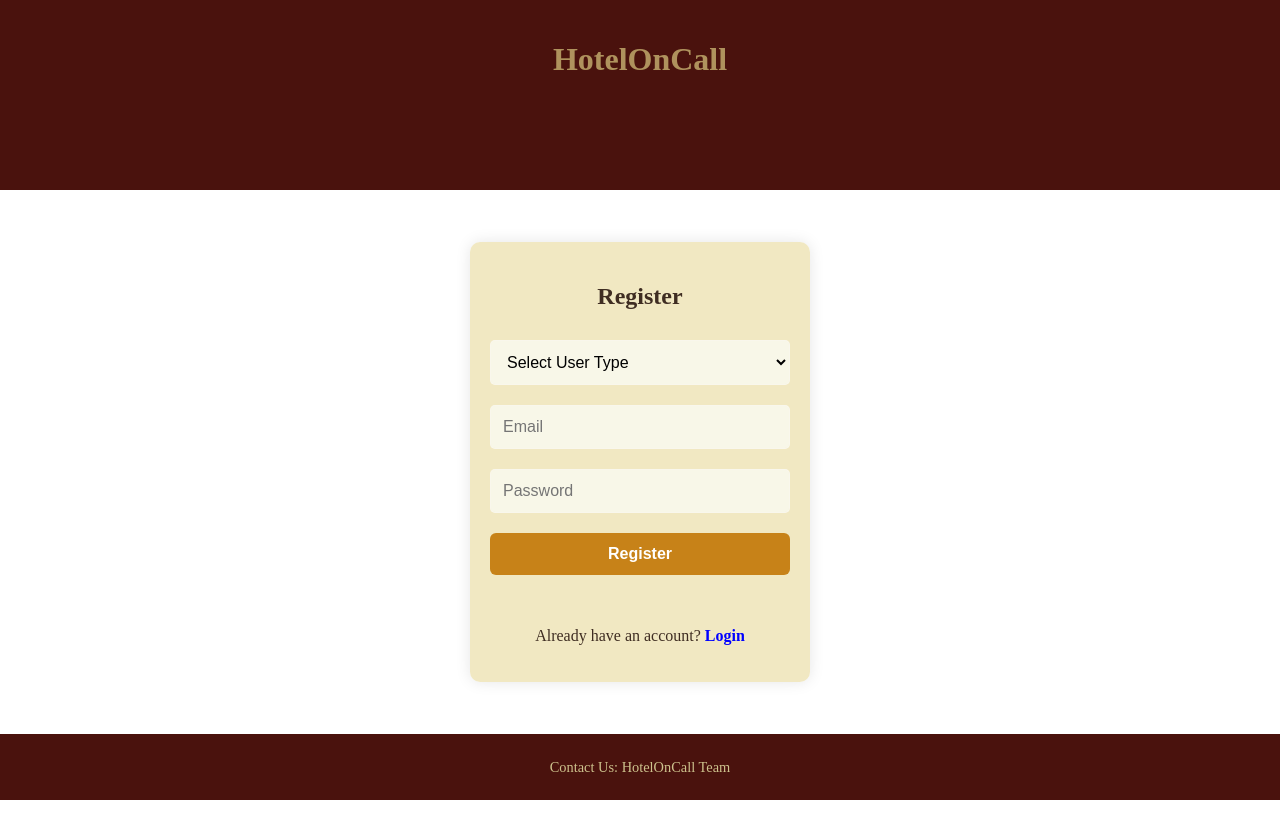
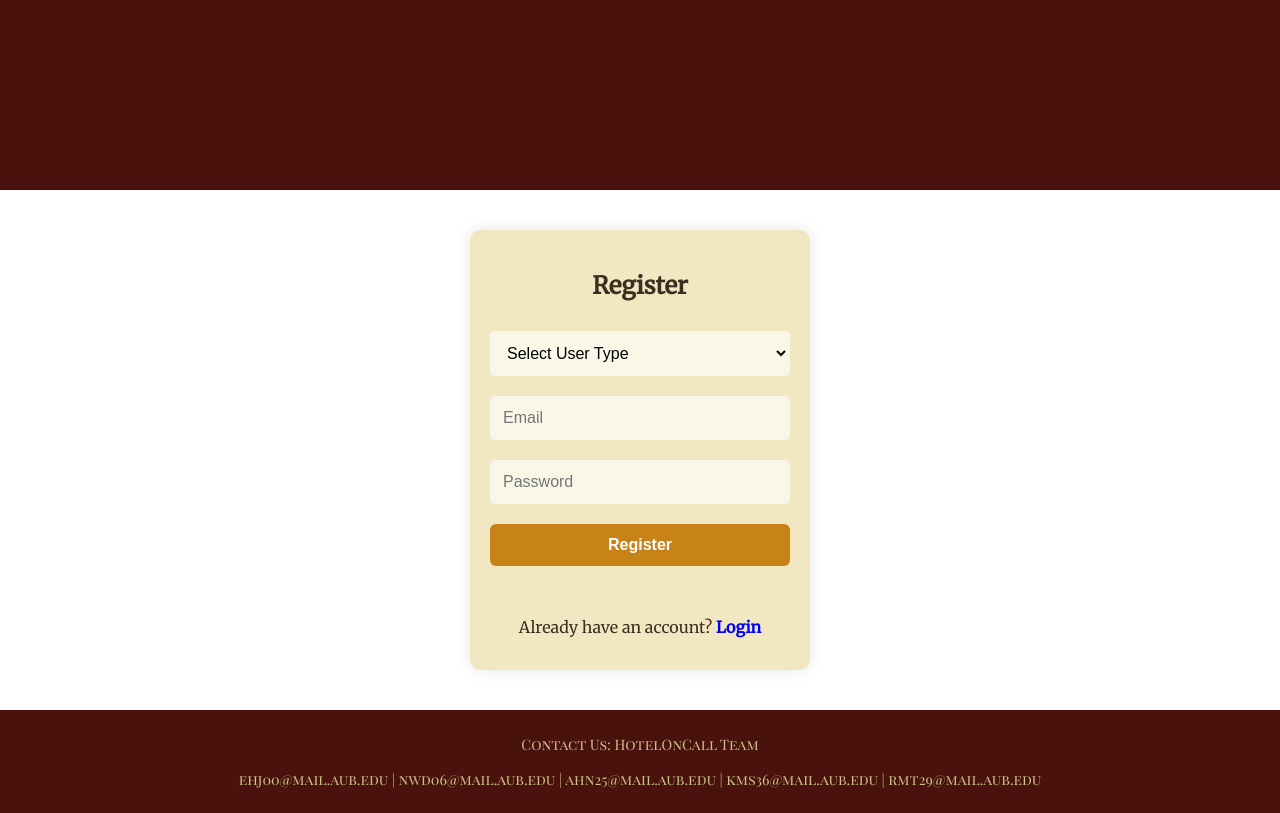
Before and after one commit to eliejbara/HotelOnCall, a website: page public/register.html in a window 1280 px wide. Drawn offline with Linux system fonts and the light colour scheme.

Commit message:
Update register.html

```diff
--- a/public/register.html
+++ b/public/register.html
@@ -4,13 +4,14 @@
   <meta charset="UTF-8">
   <meta name="viewport" content="width=device-width, initial-scale=1.0">
   <title>HotelOnCall Register</title>
-  <link rel="stylesheet" href="/styles.css">
+  <link rel="stylesheet" href="styles.css">
+  <link href="https://fonts.googleapis.com/css2?family=Playfair+Display+SC&display=swap" rel="stylesheet">
+  <link href="https://fonts.googleapis.com/css2?family=Merriweather&display=swap" rel="stylesheet">
 </head>
 <body>
 
   <!-- Header -->
   <header>
-    <h1>HotelOnCall</h1>
   </header>
 
   <!-- Registration Form -->
@@ -35,6 +36,7 @@
   <!-- Footer -->
   <footer>
     <p>Contact Us: HotelOnCall Team</p>
+    <p>ehj00@mail.aub.edu | nwd06@mail.aub.edu | ahn25@mail.aub.edu | kms36@mail.aub.edu | rmt29@mail.aub.edu</p>
   </footer>
 
   <script>
```
